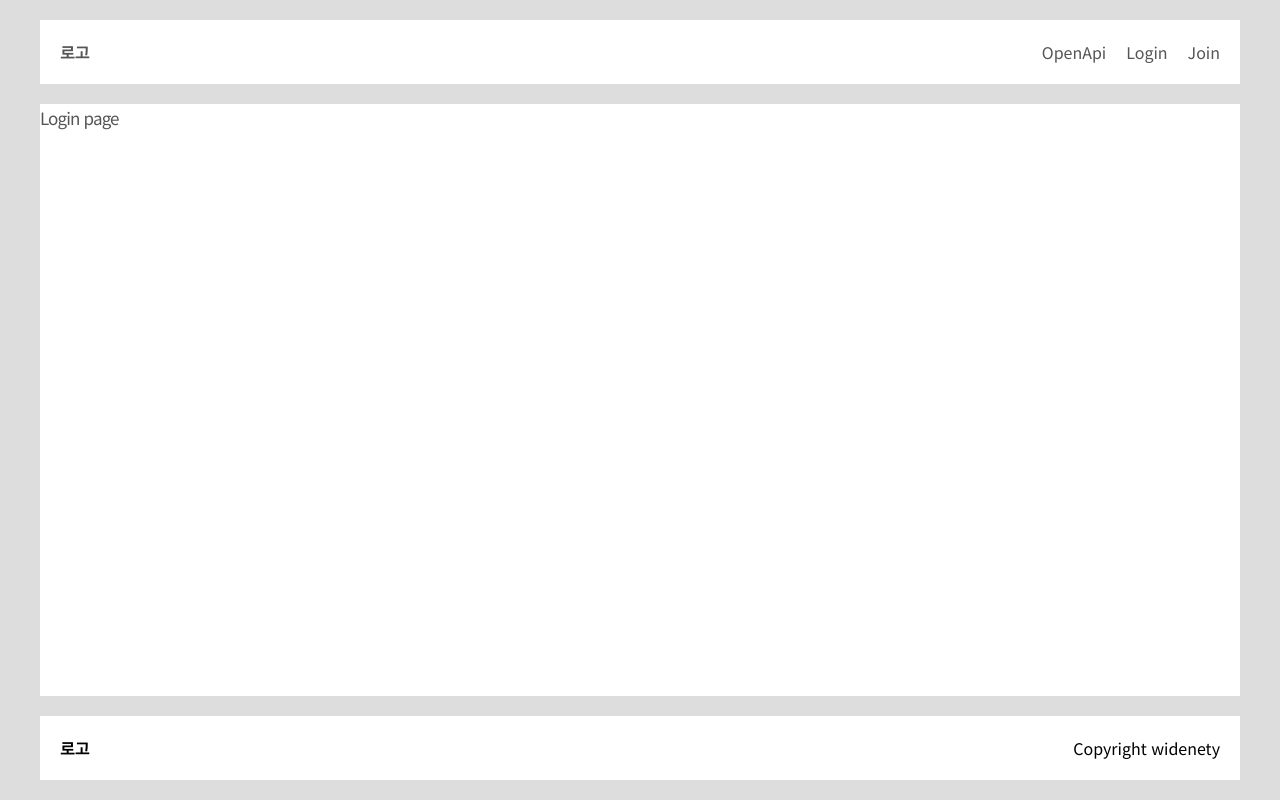
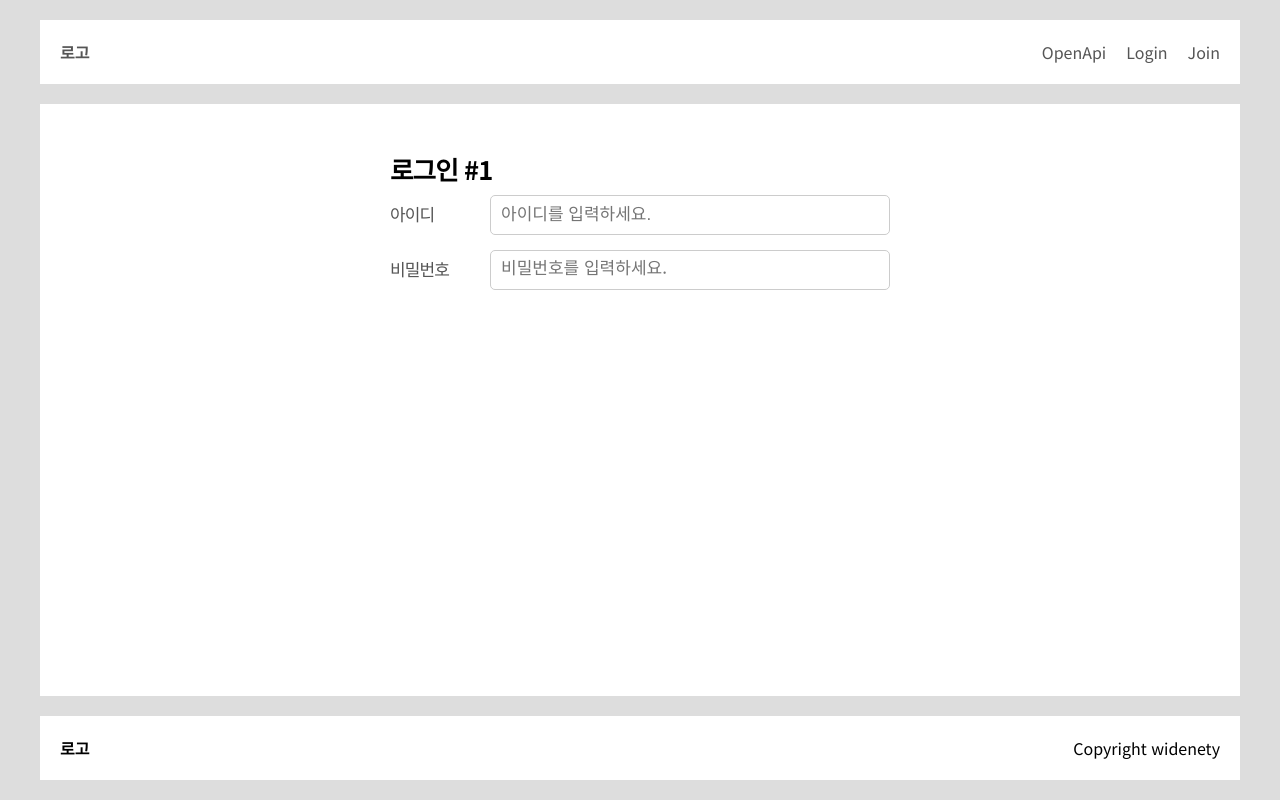
Before and after one commit to widenety/nexttest, a Next.js app: page /Pages/Member/Login in a window 1280 px wide. Built offline with nearby package versions, Linux system fonts and the light colour scheme.

Commit message:
Added login page.

```diff
--- a/src/app/Pages/Member/Login/page.tsx
+++ b/src/app/Pages/Member/Login/page.tsx
@@ -1,7 +1,27 @@
 export default function Login() {
 	return (
-		<div>
-			Login page
+		<div className="frm login">
+			<h3 className="frmTitLv1 cTit1">로그인 #1</h3>
+			<form>
+				<ul className="frmListLv1">
+					<li>
+						<dl className="frmItemLv1">
+							<dt><label htmlFor="idField">아이디</label></dt>
+							<dd>
+								<input type="text" name="idField" id="idField" placeholder="아이디를 입력하세요." autoComplete="off" />
+							</dd>
+						</dl>
+					</li>
+					<li>
+						<dl className="frmItemLv1">
+							<dt><label htmlFor="passwordField">비밀번호</label></dt>
+							<dd>
+								<input type="password" name="passwordField" id="passwordField" placeholder="비밀번호를 입력하세요." autoComplete="off" />
+							</dd>
+						</dl>
+					</li>
+				</ul>
+			</form>
 		</div>
 	);
 }
--- a/src/app/_Css/contents.scss
+++ b/src/app/_Css/contents.scss
@@ -5,7 +5,7 @@
 /* ==============================
 * 회원가입 폼
 ================================= */
-.join {
+.join, .login {
 	margin:50px auto;max-width:500px;width:100%;
 	.frmTitLv1 {}
 	.frmListLv1 {
```
